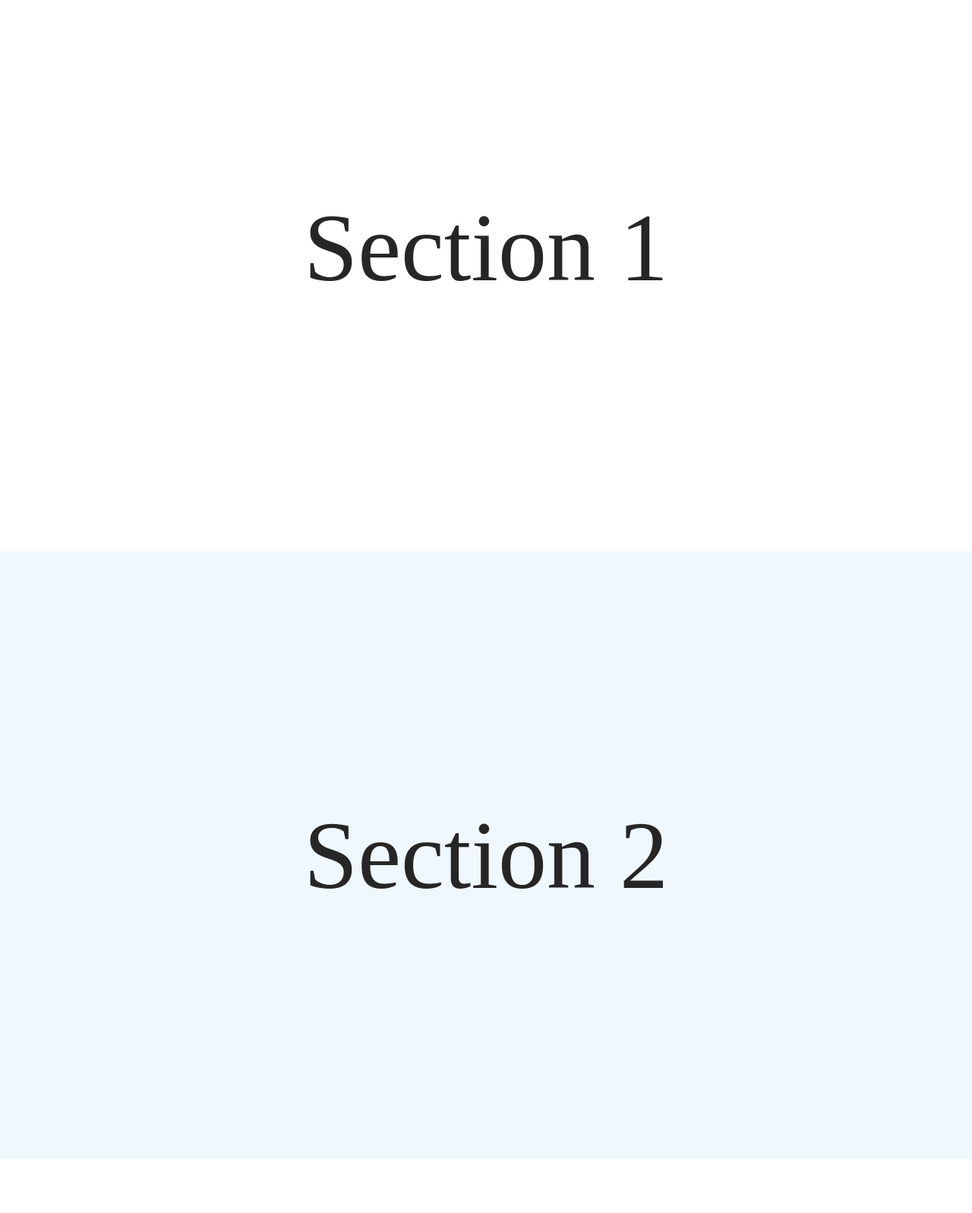
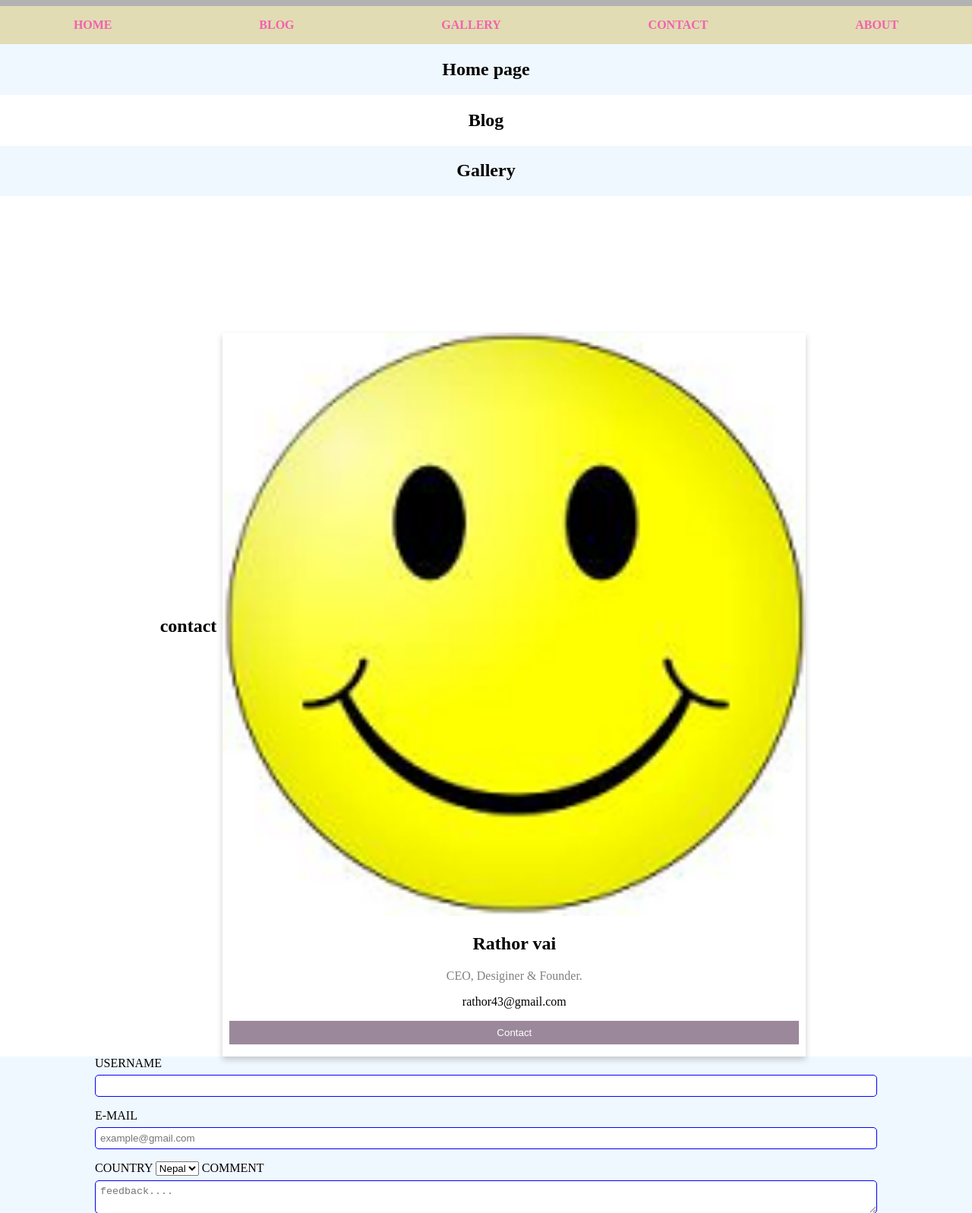
Before and after one commit to Prashant62758/test-website, a plain HTML site: page scroll /scroll.html in a window 1280 px wide. Shown: the part 74-1671 px from the top of the page at 76% size. Drawn offline with Linux system fonts and the light colour scheme.

Commit message:
Section scroll

```diff
--- a/scroll /scroll.html
+++ b/scroll /scroll.html
@@ -11,7 +11,7 @@
 
         }
         section{
-            height: 100vh;
+
             display: flex;
             justify-content: center;
             align-items: center;
@@ -20,15 +20,14 @@
             background-color:aliceblue;
         }
         section:before{
-            content: attr(alt);
+            content: "";
             color: #262626;
             font-size: 8em;
         }
         ul{
-            position:static;
+            position: sticky;
             width: 100%;
-            background-color: aquamarine;
-            position: absolute;
+            background-color: #e1dcb3;
             display: flex;
             margin: 0;
             padding: 0;
@@ -45,24 +44,144 @@
             line-height: 50px;
             box-sizing: border-box;
             font-weight: bold;
-            color: darkgreen;
+            color: #f1a;
             text-transform: uppercase;
+            cursor: pointer;
+            opacity: 0.6;
+
+        }
+        li a:hover{
+            opacity: 1;
+        }
+        header{
+            background-color: rgba(0,0,0,.3);
+            padding: 1px;
+        }
+        header h1{
+            text-align: center;
+                color: #ffe;
+            text-shadow: 3px 4px 3px #ffc;
+
+        }
+        section h2{
+            text-align: center;
+        }
+        .card{
+            box-shadow: 0 4px 8px 0 rgba(0,0,0, 0.2);
+        }
+
+        .container{
+            padding:0  9px;
+            text-align: center;
+            float: none;
+        }
+        .container:after, .row:after{
+            content: "";
+            clear: both;
+            display: table-cell;
+        }
+        .title{
+            color: gray;
+        }
+        .button{
+            width: 100%;
+            border: none;
+            outline: 0;
+            display: inline-block;
+            padding: 8px;
+            color: white;
+            background-color: #4248;
+            text-align: center;
+            cursor: pointer;
+        }
+        .button:hover{
+            background-color: #555;
+        }
+        .column{
+            float: left;
+            width: 60%;
+            display:block;
+            padding: 0 8px;
+        }
+        @media screen and (max-width: 400px){
+            .column{
+                width: 50%;
+                display: block;
+                height: auto;
+            }
+        }
+        input[type=text], textarea{
+            width: 100%;
+            border-radius: 5px;
+            padding: 6px;
+            margin-bottom: 16px;
+            margin-top: 6px;
+            resize: vertical;
+            border:  1px solid #00f;
+            box-sizing: border-box;
+        }
+        input[type=submit]{
+            padding: 15px;
+            outline: none;
+            border: none;
+            background-color: gainsboro;
+        }
+        footer{
+            background-color: #111;
         }
     </style>
     </head>
     <body>
+        <header>
+            <h1>Demo</h1>
+        </header>
         <ul>
-        <li><a href="#sec1"> sec 1</a> </li>
-            <li><a href="#sec2"> sec 2</a> </li>
-            <li><a href="#sec3"> sec 3</a> </li>
-            <li><a href="#sec4"> sec 4</a> </li>
-            <li><a href="#sec5"> sec 5</a> </li>
+        <li><a href="#sec1"> home</a> </li>
+            <li><a href="#sec2">blog </a> </li>
+            <li><a href="#sec3"> gallery</a> </li>
+            <li><a href="#sec4"> contact</a> </li>
+            <li><a href="#sec5"> about</a> </li>
+        </ul>
+    <section id="sec1" alt="Section 1" >
+         <h2> Home page</h2>
+        </section>
+    <section id="sec2" alt="Section 2"><h2>Blog</h2></section>
+    <section id="sec3" alt="Section 3"><h2>Gallery</h2></section>
+    <section id="sec4" alt="Section 4">
+    <h1> contact</h1>
+        <div class="column" style="margin-top: 14%">
+        <div class="card">
+            <img src="/modal/Smiley-Thumbnail.png" alt="avatar" style="width: 100%">
+            <div class="container">
+            <h2> Rathor vai</h2>
+                <p class="title">CEO, Desiginer  &amp; Founder.</p>
+                <p>rathor43@gmail.com</p>
+                <p><button class="button">Contact</button></p>
+            </div>
+            </div>
+        </div>
 
-        </ul>
-    <section id="sec1" alt="Section 1"></section>
-    <section id="sec2" alt="Section 2"></section>
-    <section id="sec3" alt="Section 3"></section>
-    <section id="sec4" alt="Section 4"></section>
-    <section id="sec5" alt="Section 5"></section>
+     </section>
+    <section id="sec5" alt="Section 5">
+         <form>
+            <label for="username"> USERNAME </label>
+        <input type="text">
+            <label for="email">E-MAIL</label>
+    <input type="text" placeholder="example@gmail.com">
+             <label for="country">COUNTRY</label>
+                <select>
+                    <option> Nepal</option>
+                    <option> Nepal</option>
+                    <option> Nepal</option>
+                    <option> Nepal</option>
+             </select>
+             <label for="comment">COMMENT</label>
+                <textarea placeholder="feedback...." height="150px"></textarea>
+                <input type="submit" value="submit">
+            </form>
+        </section>
+        <footer>
+        &copy;
+        </footer>
     </body>
 </html>
--- a/work/page.css
+++ b/work/page.css
@@ -399,7 +399,7 @@ text-align: center;
     padding: 20px;
     display: block;
     width: 50%;
-   transform: translate(90%, 0%)
+   transform: translate(90%, 0%);
 }
 input[type=text], textarea{
     width: 100%;
@@ -529,3 +529,9 @@ img{
     background-color: rebeccapurple;
     box-shadow: 0px 3px 4px 0px gray;
 }
+section{
+            height: 100vh;
+            display: flex;
+            justify-content: center;
+            align-items: center;
+        }
```
Also changed, not shown: layred image/layered.html (+1 -1 lines), work/page.html (+12 -10 lines).
